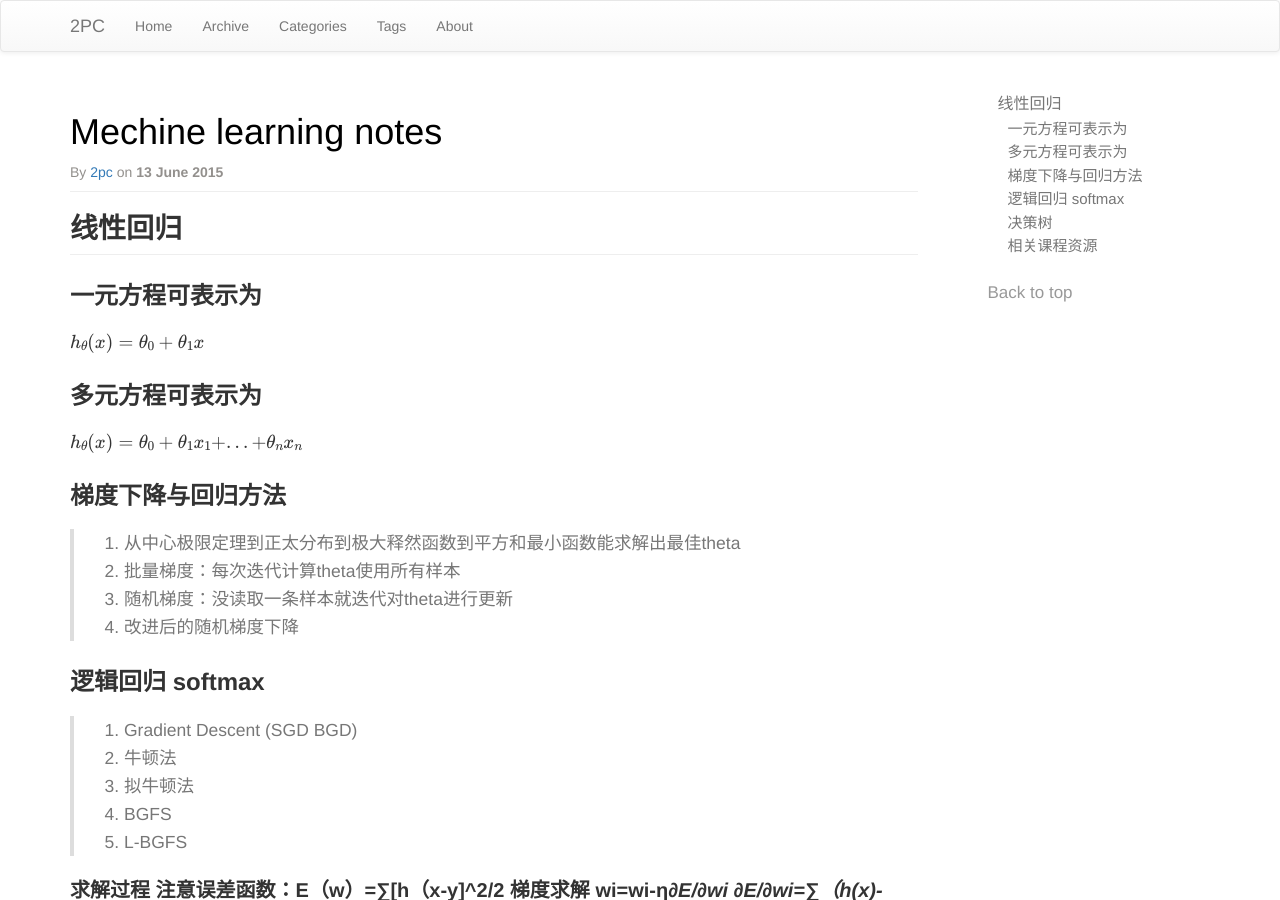
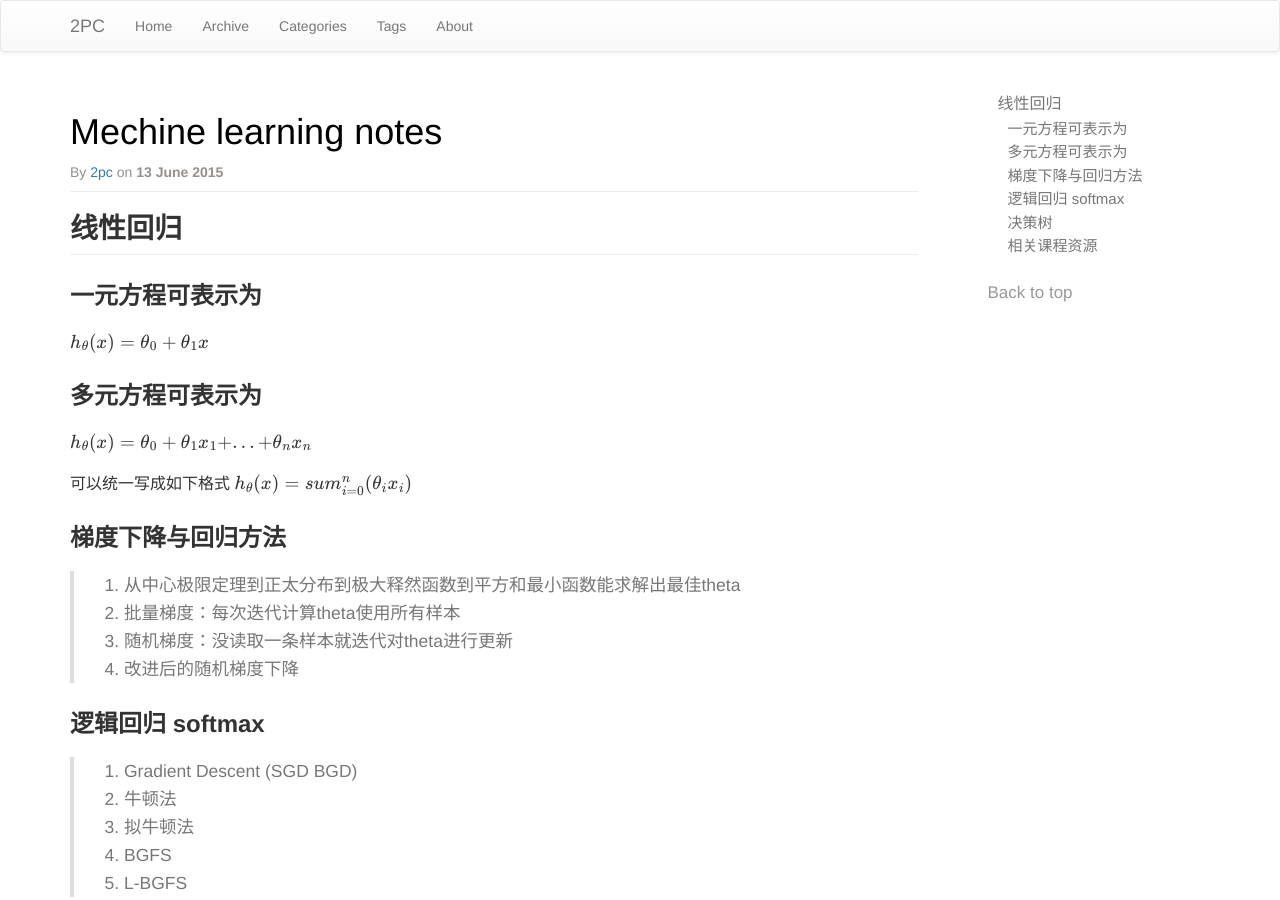
Before and after one commit to luyee/2pc.github.io, a Jekyll site: the page built from _posts/datascience/2015-06-13-ML.md, in a window 1280 px wide and 900 px high. Built offline with Jekyll 4.4.1, drawn with Linux system fonts in a browser that asks for light colours; formulas are drawn with MathJax 3; comment, search, counter and statistics services are not loaded.

Commit message:
Update 2015-06-13-ML.md

```diff
--- a/_posts/datascience/2015-06-13-ML.md
+++ b/_posts/datascience/2015-06-13-ML.md
@@ -17,6 +17,11 @@ $$
 ###   多元方程可表示为
 $$
 h_\theta(x)=\theta_0 + \theta_1 x_1+...+\theta_n x_n
+$$
+
+可以统一写成如下格式
+$$
+h_\theta(x) =sum_{i=0}^n (\theta_i x_i)
 $$
 ### 梯度下降与回归方法
 
```
